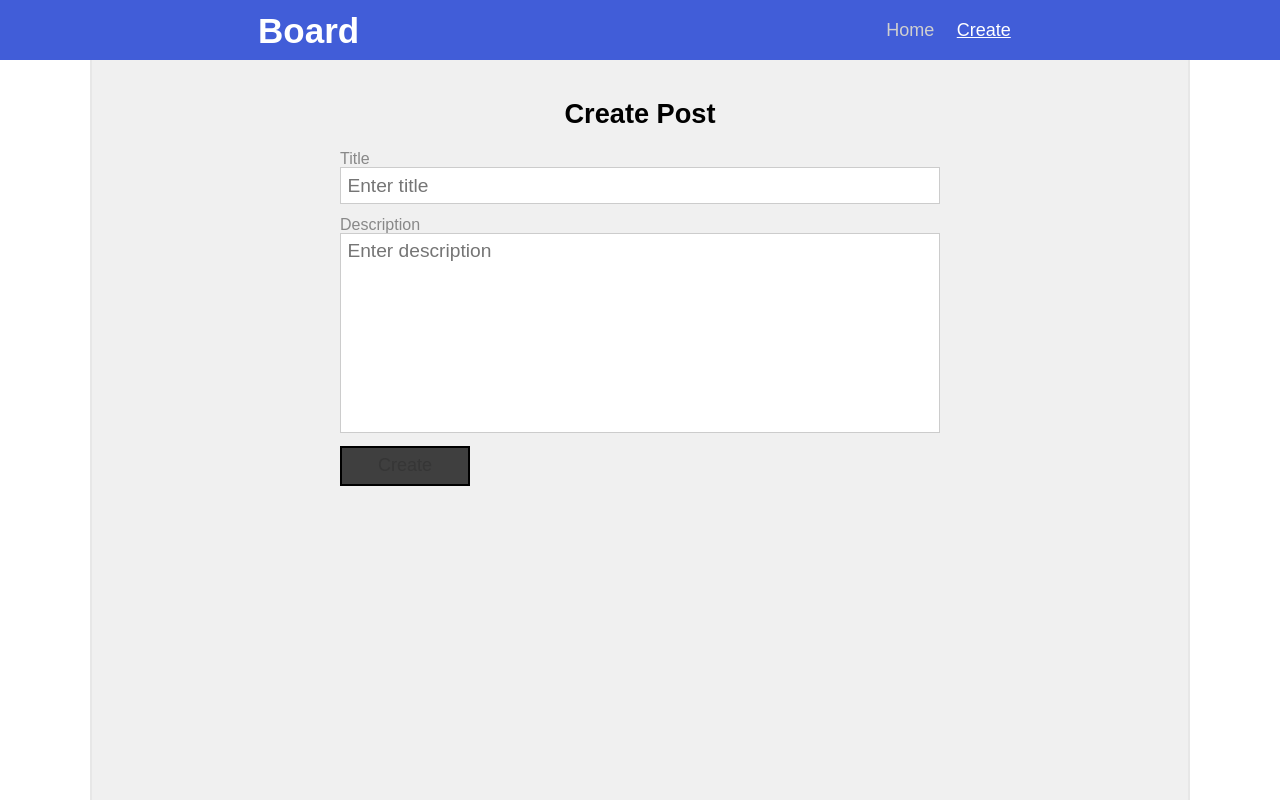
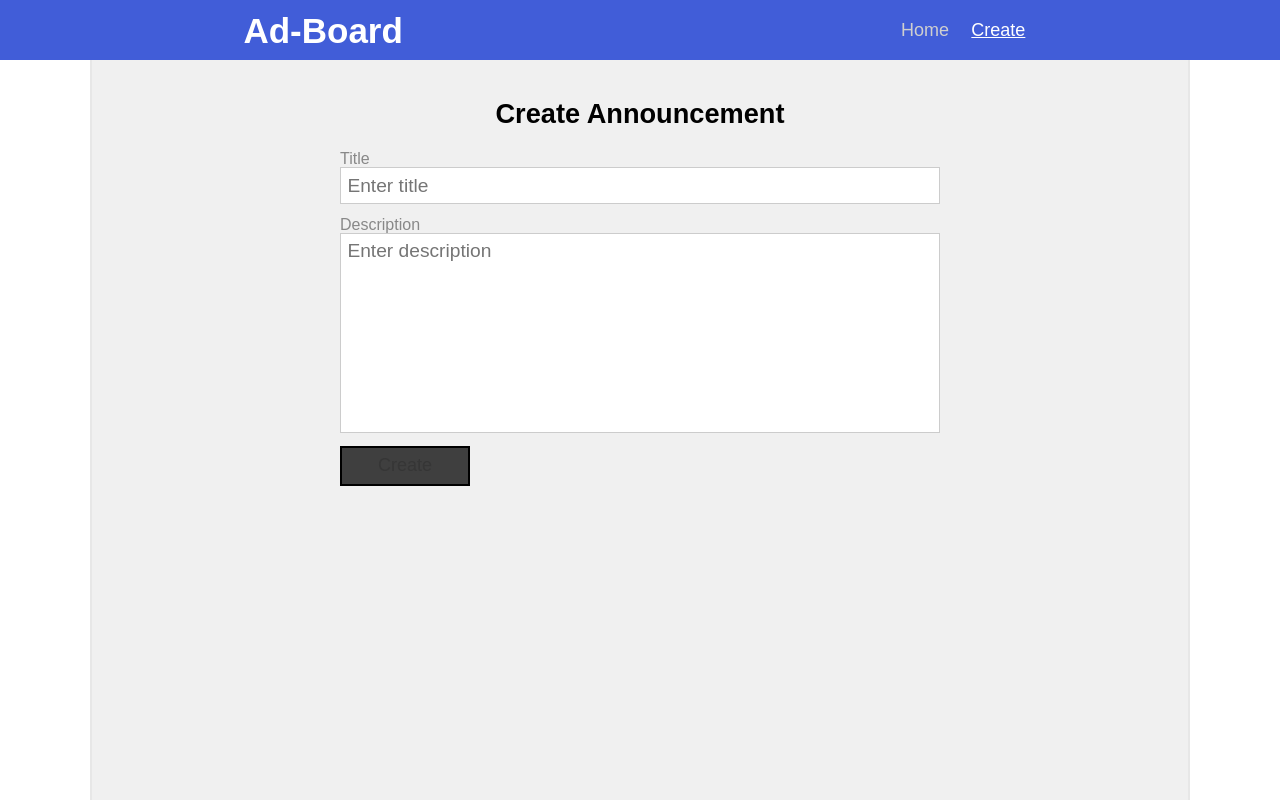
Before and after one commit to ShevchenkoT/ADS-site, an Angular app: page /create in a window 1280 px wide. Built offline with nearby package versions, Linux system fonts and the light colour scheme.

Commit message:
final version

```diff
--- a/src/app/create-page/create-page.component.html
+++ b/src/app/create-page/create-page.component.html
@@ -1,4 +1,4 @@
-<h2>Create Post</h2>
+<h2>Create Announcement</h2>
 
 <form [formGroup]="form" (submit)="submit()">
   <div class="form-control">
--- a/src/app/detail-page/detail-page.component.scss
+++ b/src/app/detail-page/detail-page.component.scss
@@ -1,5 +1,5 @@
 .post {
-  margin: 3rem auto 5rem;
+  margin: 5rem auto 15rem;
   max-width: 600px;
 
   &__about {
--- a/src/app/edit-page/edit-page.component.html
+++ b/src/app/edit-page/edit-page.component.html
@@ -1,4 +1,4 @@
-<h2>Edit Post</h2>
+<h2>Edit Announcement</h2>
 
 <form *ngIf="form" [formGroup]="form" (submit)="submit()">
   <div class="form-control">
--- a/src/app/main-page/main-page.component.html
+++ b/src/app/main-page/main-page.component.html
@@ -1,7 +1,7 @@
 <div class="main-page">
   <div class="nav-bar">
     <div class="nav-bar__tittle">
-      <h1> <a [routerLink]="['/home']">Board</a> </h1>
+      <h1> <a [routerLink]="['/home']">Ad-Board</a> </h1>
     </div>
     <div class="nav-bar__links">
       <a [routerLink]="['/home']" routerLinkActive="active-link">Home</a>
--- a/src/app/posts-page/posts-page.component.html
+++ b/src/app/posts-page/posts-page.component.html
@@ -1,7 +1,7 @@
 <div class="content">
 
   <div class="search">
-    <input type="text" placeholder="Find post" [(ngModel)]="search">
+    <input type="text" placeholder="Find announcement" [(ngModel)]="search">
   </div>
 
   <div class="posts" *ngIf="posts">
```
